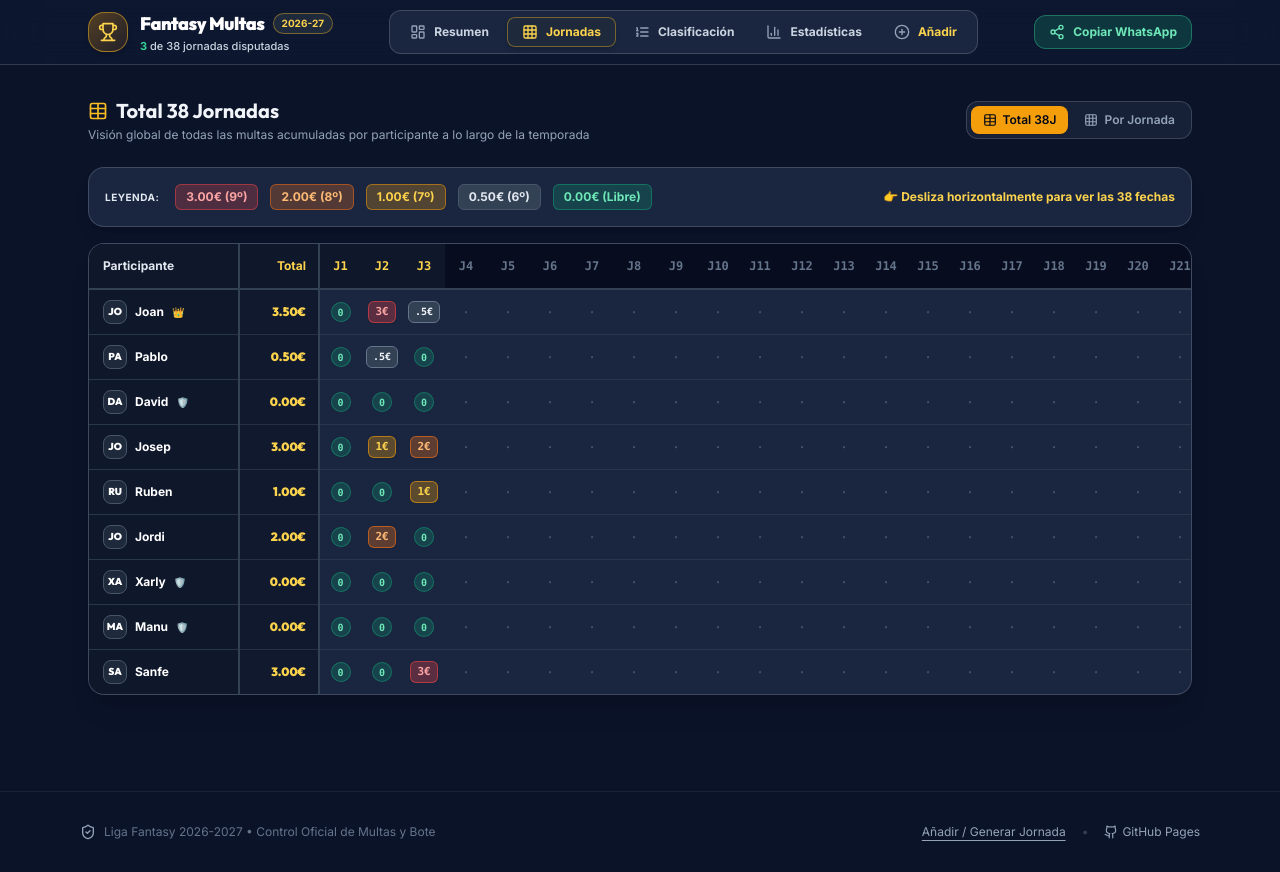
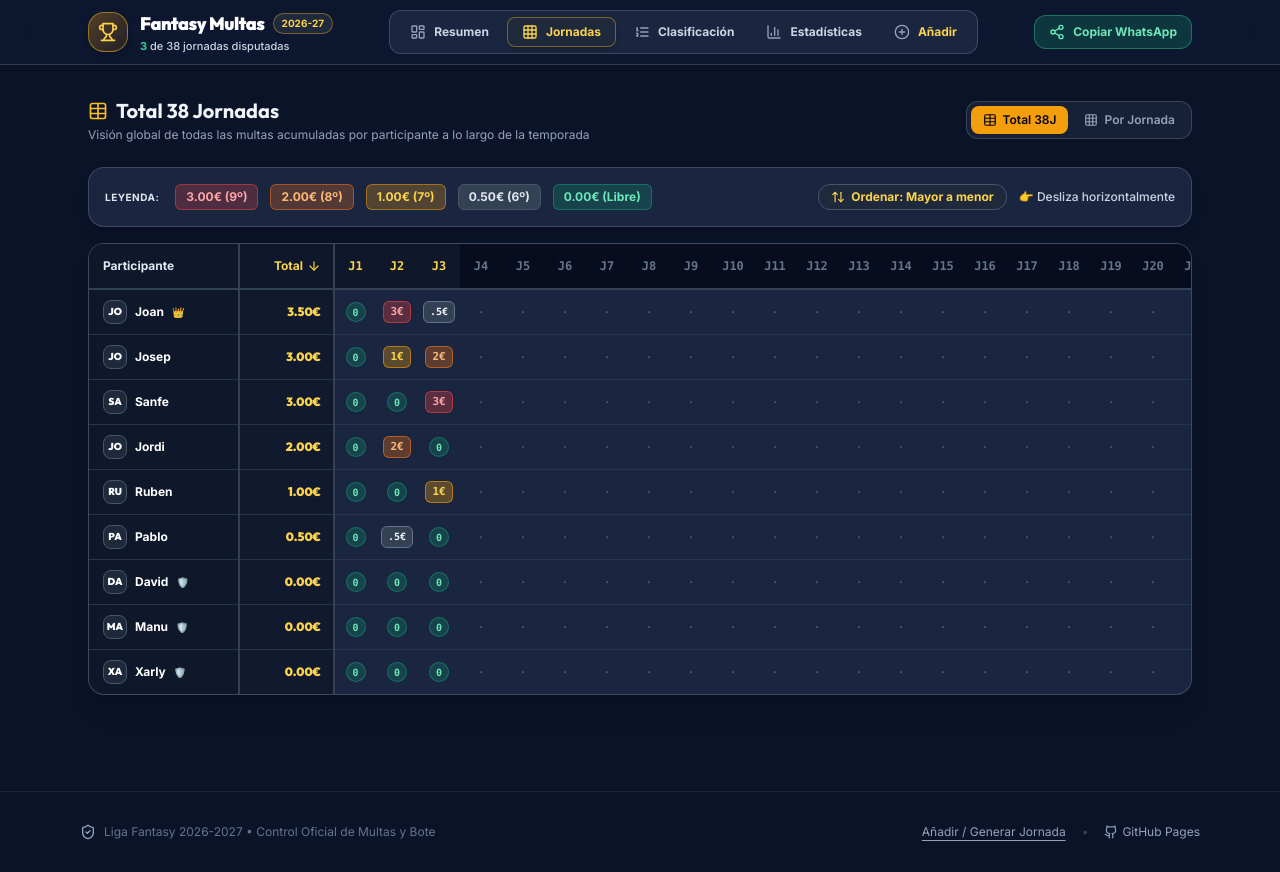
Before and after one commit to Jocarfl/clasificacion_fantasy, a React (Vite) app: page / in a window 1280 px wide. Both pictures are taken after a click on the button "Jornadas". Built offline with nearby package versions, Linux system fonts and the light colour scheme.

Commit message:
fix: Ordenar mayor a menor

```diff
--- a/src/components/journeys/JourneyView.tsx
+++ b/src/components/journeys/JourneyView.tsx
@@ -1,5 +1,5 @@
 import React, { useState } from 'react';
-import { Table, Calendar, Grid, CheckCircle2, Clock } from 'lucide-react';
+import { Table, Calendar, Grid, CheckCircle2, Clock, ArrowUpDown, ArrowDown, ArrowUp } from 'lucide-react';
 import { LeagueData, CalculatedStats } from '../../types/fantasy';
 
 interface JourneyViewProps {
@@ -9,6 +9,7 @@ interface JourneyViewProps {
 
 export const JourneyView: React.FC<JourneyViewProps> = ({ data, stats }) => {
   const [viewMode, setViewMode] = useState<'matrix' | 'cards'>('matrix');
+  const [sortOrder, setSortOrder] = useState<'desc' | 'asc'>('desc');
   const [selectedJourneyNum, setSelectedJourneyNum] = useState<number>(() => {
     return stats.globalStats.lastUpdatedJourney || 1;
   });
@@ -16,6 +17,32 @@ export const JourneyView: React.FC<JourneyViewProps> = ({ data, stats }) => {
   const totalJourneys = data.totalJourneys || 38;
   const participants = data.participants || [];
   const selectedJourney = data.journeys?.find(j => j.journey === selectedJourneyNum);
+
+  // Sorted participants for Matrix 38J (default: desc = highest debt first)
+  const sortedParticipants = [...participants].sort((a, b) => {
+    const aPaid = stats.ranking.find(r => r.id === a.id)?.totalPaid || 0;
+    const bPaid = stats.ranking.find(r => r.id === b.id)?.totalPaid || 0;
+    if (sortOrder === 'desc') {
+      return bPaid - aPaid || a.name.localeCompare(b.name);
+    } else {
+      return aPaid - bPaid || a.name.localeCompare(b.name);
+    }
+  });
+
+  // Sorted sanctioned participants for selected journey (desc: 3€ -> 2€ -> 1€ -> 0.5€)
+  const sanctionedInJourney = selectedJourney
+    ? participants
+        .map(p => ({
+          ...p,
+          amt: Number(selectedJourney.penalties?.[p.id] || 0)
+        }))
+        .filter(p => p.amt > 0)
+        .sort((a, b) => b.amt - a.amt)
+    : [];
+
+  const safeInJourney = selectedJourney
+    ? participants.filter(p => Number(selectedJourney.penalties?.[p.id] || 0) === 0)
+    : [];
 
   return (
     <div className="space-y-4 sm:space-y-6">
@@ -86,8 +113,20 @@ export const JourneyView: React.FC<JourneyViewProps> = ({ data, stats }) => {
                 0.00€ (Libre)
               </span>
             </div>
-            <div className="text-xs text-amber-300 font-bold flex items-center gap-1">
-              <span>👉 Desliza horizontalmente para ver las 38 fechas</span>
+
+            {/* Sort Toggle Pill */}
+            <div className="flex items-center gap-3">
+              <button
+                onClick={() => setSortOrder(prev => prev === 'desc' ? 'asc' : 'desc')}
+                className="inline-flex items-center gap-1.5 px-3 py-1 rounded-xl bg-slate-800 hover:bg-slate-700 border border-slate-600 text-xs font-bold text-amber-300 transition-colors shadow-sm active:scale-95"
+                title="Cambiar ordenación por deuda total"
+              >
+                <ArrowUpDown className="w-3.5 h-3.5" />
+                <span>Ordenar: {sortOrder === 'desc' ? 'Mayor a menor' : 'Menor a mayor'}</span>
+              </button>
+              <div className="text-xs text-slate-300 font-medium hidden sm:flex items-center gap-1">
+                <span>👉 Desliza horizontalmente</span>
+              </div>
             </div>
           </div>
 
@@ -100,8 +139,19 @@ export const JourneyView: React.FC<JourneyViewProps> = ({ data, stats }) => {
                     <th className="py-3.5 px-3.5 text-left sticky left-0 bg-slate-900 z-20 font-black shadow-[3px_0_6px_rgba(0,0,0,0.5)] min-w-[130px] sm:min-w-[150px] border-r-2 border-slate-700">
                       Participante
                     </th>
-                    <th className="py-3.5 px-3 text-right font-black text-amber-300 min-w-[70px] sm:min-w-[80px] border-r-2 border-slate-700 bg-slate-900">
-                      Total
+                    <th
+                      onClick={() => setSortOrder(prev => prev === 'desc' ? 'asc' : 'desc')}
+                      className="py-3.5 px-3 text-right font-black text-amber-300 min-w-[85px] sm:min-w-[95px] border-r-2 border-slate-700 bg-slate-900 cursor-pointer hover:bg-slate-800 transition-colors select-none group"
+                      title={`Ordenar por Total (${sortOrder === 'desc' ? 'mayor a menor' : 'menor a mayor'})`}
+                    >
+                      <div className="flex items-center justify-end gap-1">
+                        <span>Total</span>
+                        {sortOrder === 'desc' ? (
+                          <ArrowDown className="w-3.5 h-3.5 text-amber-300 group-hover:scale-110 transition-transform" />
+                        ) : (
+                          <ArrowUp className="w-3.5 h-3.5 text-amber-300 group-hover:scale-110 transition-transform" />
+                        )}
+                      </div>
                     </th>
                     {Array.from({ length: totalJourneys }, (_, i) => {
                       const jNum = i + 1;
@@ -119,7 +169,7 @@ export const JourneyView: React.FC<JourneyViewProps> = ({ data, stats }) => {
                   </tr>
                 </thead>
                 <tbody className="divide-y divide-slate-700/60">
-                  {participants.map(p => {
+                  {sortedParticipants.map(p => {
                     const pStats = stats.ranking.find(r => r.id === p.id);
                     const isLeader = pStats?.rank === 1 && (pStats?.totalPaid || 0) > 0;
                     const isRata = pStats?.honorificTitle === 'El Rata';
@@ -139,7 +189,7 @@ export const JourneyView: React.FC<JourneyViewProps> = ({ data, stats }) => {
                         </td>
 
                         {/* Total Column */}
-                        <td className="py-2.5 px-3 text-right font-black text-amber-300 font-display whitespace-nowrap min-w-[70px] sm:min-w-[80px] border-r-2 border-slate-700 bg-slate-900/80">
+                        <td className="py-2.5 px-3 text-right font-black text-amber-300 font-display whitespace-nowrap min-w-[85px] sm:min-w-[95px] border-r-2 border-slate-700 bg-slate-900/80">
                           {pStats ? `${pStats.totalPaid.toFixed(2)}€` : '0.00€'}
                         </td>
 
@@ -215,18 +265,18 @@ export const JourneyView: React.FC<JourneyViewProps> = ({ data, stats }) => {
                 <button
                   key={jNum}
                   onClick={() => setSelectedJourneyNum(jNum)}
-                  className={`flex-shrink-0 flex items-center gap-1.5 px-3.5 py-2 rounded-xl text-xs font-semibold transition-all ${isSelected
-                    ? 'bg-amber-500 text-slate-950 shadow-md shadow-amber-500/20 font-bold scale-105'
+                  className={`flex-shrink-0 flex items-center gap-1.5 px-3.5 py-2 rounded-xl text-xs font-bold transition-all ${isSelected
+                    ? 'bg-amber-400 text-slate-950 shadow-md shadow-amber-500/20 font-black scale-105'
                     : isPlayed
-                      ? 'bg-slate-800/90 text-slate-200 border border-slate-700 hover:border-slate-500'
-                      : 'bg-slate-900/50 text-slate-500 border border-slate-800 hover:text-slate-400'
+                      ? 'bg-slate-800 text-white border border-slate-700 hover:border-slate-500'
+                      : 'bg-slate-900/60 text-slate-400 border border-slate-800 hover:text-slate-200'
                     }`}
                 >
                   <span>J{jNum}</span>
                   {isPlayed ? (
                     <CheckCircle2 className={`w-3.5 h-3.5 ${isSelected ? 'text-slate-950' : 'text-emerald-400'}`} />
                   ) : (
-                    <Clock className="w-3.5 h-3.5 text-slate-600" />
+                    <Clock className="w-3.5 h-3.5 text-slate-500" />
                   )}
                 </button>
               );
@@ -234,19 +284,19 @@ export const JourneyView: React.FC<JourneyViewProps> = ({ data, stats }) => {
           </div>
 
           {/* Selected Journey Spotlight Card */}
-          <div className="rounded-2xl bg-surface/90 border border-surface-border p-6 shadow-md">
-            <div className="flex items-center justify-between border-b border-surface-border pb-4 mb-6">
+          <div className="rounded-2xl bg-surface-card border border-surface-border p-5 sm:p-6 shadow-xl">
+            <div className="flex items-center justify-between border-b border-slate-700 pb-4 mb-6">
               <div>
-                <span className="text-xs font-semibold uppercase tracking-wider text-amber-400">
+                <span className="text-xs font-black uppercase tracking-wider text-amber-300">
                   {selectedJourney?.completed ? 'Jornada Finalizada' : 'Jornada Pendiente'}
                 </span>
-                <h3 className="font-display text-2xl font-bold text-slate-100">
+                <h3 className="font-display text-2xl font-black text-white">
                   Jornada {selectedJourneyNum}
                 </h3>
               </div>
               <div className="text-right">
-                <span className="text-xs text-slate-400 block">Bote de la Fecha</span>
-                <span className="font-display text-xl font-bold text-amber-400">
+                <span className="text-xs text-slate-300 font-medium block">Bote de la Fecha</span>
+                <span className="font-display text-2xl font-black text-amber-300">
                   {selectedJourney?.completed ? '6.50€' : '0.00€'}
                 </span>
               </div>
@@ -254,45 +304,44 @@ export const JourneyView: React.FC<JourneyViewProps> = ({ data, stats }) => {
 
             {selectedJourney?.completed ? (
               <div className="grid grid-cols-1 md:grid-cols-2 gap-4">
-                {/* Penalties List */}
+                {/* Penalties List - Sorted from highest to lowest */}
                 <div className="space-y-2.5">
-                  <h4 className="text-xs font-semibold uppercase tracking-wider text-slate-400 mb-2">
-                    Sancionados en esta Jornada
+                  <h4 className="text-xs font-black uppercase tracking-wider text-slate-200 mb-2 flex items-center justify-between">
+                    <span>Sancionados en esta Jornada</span>
+                    <span className="text-[10px] text-amber-300 font-bold">Ordenados de mayor a menor</span>
                   </h4>
-                  {participants.map(p => {
-                    const amt = selectedJourney.penalties?.[p.id] || 0;
-                    if (amt === 0) return null;
-
-                    let badgeStyle = 'bg-slate-800 text-slate-300 border-slate-700';
+                  {sanctionedInJourney.map(p => {
+                    const amt = p.amt;
+                    let badgeStyle = 'bg-slate-700 text-slate-200 border-slate-600';
                     let posLabel = '6º Clasificado';
                     if (amt === 3.0) {
-                      badgeStyle = 'bg-red-500/15 text-red-400 border-red-500/30';
+                      badgeStyle = 'bg-red-500/25 text-red-300 border-red-500/50 font-bold';
                       posLabel = '9º (Último)';
                     } else if (amt === 2.0) {
-                      badgeStyle = 'bg-orange-500/15 text-orange-400 border-orange-500/30';
+                      badgeStyle = 'bg-orange-500/25 text-orange-300 border-orange-500/50 font-bold';
                       posLabel = '8º (Penúltimo)';
                     } else if (amt === 1.0) {
-                      badgeStyle = 'bg-amber-500/15 text-amber-400 border-amber-500/30';
+                      badgeStyle = 'bg-amber-500/25 text-amber-300 border-amber-500/50 font-bold';
                       posLabel = '7º Clasificado';
                     }
 
                     return (
                       <div
                         key={p.id}
-                        className="flex items-center justify-between p-3 rounded-xl bg-slate-900/60 border border-slate-800"
+                        className="flex items-center justify-between p-3 rounded-xl bg-slate-900 border border-slate-700/80 shadow-sm"
                       >
                         <div className="flex items-center gap-3">
-                          <div className="w-8 h-8 rounded-xl bg-slate-800 border border-slate-700/80 flex items-center justify-center font-display font-bold text-xs text-slate-300">
+                          <div className="w-8 h-8 rounded-xl bg-slate-800 border border-slate-600 flex items-center justify-center font-display font-black text-xs text-white">
                             {p.name.slice(0, 2).toUpperCase()}
                           </div>
                           <div>
-                            <strong className="text-sm text-slate-100 block">{p.name}</strong>
+                            <strong className="text-sm text-white block font-bold">{p.name}</strong>
                             <span className={`inline-block text-[11px] px-2 py-0.5 rounded-full border mt-0.5 ${badgeStyle}`}>
                               {posLabel}
                             </span>
                           </div>
                         </div>
-                        <span className="font-display font-bold text-base text-slate-100">
+                        <span className="font-display font-black text-lg text-white">
                           {amt.toFixed(2)}€
                         </span>
                       </div>
@@ -302,23 +351,21 @@ export const JourneyView: React.FC<JourneyViewProps> = ({ data, stats }) => {
 
                 {/* Safe Participants */}
                 <div className="space-y-2.5">
-                  <h4 className="text-xs font-semibold uppercase tracking-wider text-emerald-400 mb-2">
+                  <h4 className="text-xs font-black uppercase tracking-wider text-emerald-400 mb-2">
                     Libres de Multa (0.00€)
                   </h4>
                   <div className="grid grid-cols-2 gap-2">
-                    {participants.map(p => {
-                      const amt = selectedJourney.penalties?.[p.id] || 0;
-                      if (amt > 0) return null;
+                    {safeInJourney.map(p => {
                       return (
                         <div
                           key={p.id}
-                          className="flex items-center gap-2 p-2.5 rounded-xl bg-slate-900/40 border border-slate-800/80 text-xs text-slate-300"
+                          className="flex items-center gap-2 p-2.5 rounded-xl bg-slate-900/60 border border-slate-700/80 text-xs text-slate-200"
                         >
-                          <div className="w-6 h-6 rounded-lg bg-slate-800 border border-slate-700/60 flex items-center justify-center font-display font-bold text-[10px] text-slate-400">
+                          <div className="w-6 h-6 rounded-lg bg-slate-800 border border-slate-600 flex items-center justify-center font-display font-bold text-[10px] text-slate-300">
                             {p.name.slice(0, 2).toUpperCase()}
                           </div>
-                          <span className="font-medium truncate">{p.name}</span>
-                          <span className="ml-auto text-emerald-400 text-[10px] font-bold">0€</span>
+                          <span className="font-bold truncate text-white">{p.name}</span>
+                          <span className="ml-auto text-emerald-400 text-xs font-black">0€</span>
                         </div>
                       );
                     })}
@@ -326,10 +373,10 @@ export const JourneyView: React.FC<JourneyViewProps> = ({ data, stats }) => {
                 </div>
               </div>
             ) : (
-              <div className="text-center py-12 text-slate-500">
-                <Clock className="w-8 h-8 mx-auto mb-2 text-slate-600" />
-                <p className="text-sm font-medium text-slate-400">Esta jornada aún no ha sido disputada</p>
-                <p className="text-xs text-slate-600 mt-1">Los datos se actualizarán cuando finalicen los partidos</p>
+              <div className="text-center py-12 text-slate-400">
+                <Clock className="w-8 h-8 mx-auto mb-2 text-slate-500" />
+                <p className="text-sm font-bold text-white">Esta jornada aún no ha sido disputada</p>
+                <p className="text-xs text-slate-400 mt-1">Los datos se actualizarán cuando finalicen los partidos</p>
               </div>
             )}
           </div>
```
